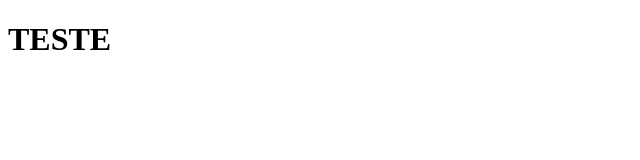
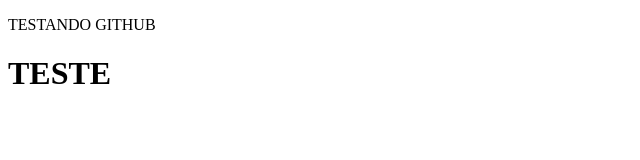
Before and after one commit to Pedrophaf7/front-aula6, a plain HTML site: page INDEX.HTML in a window 1280 px wide. Shown: the whole page, without its empty margins (0-640 px from the left). Drawn offline with Linux system fonts and the light colour scheme.

Commit message:
Atualiza projeto

```diff
--- a/INDEX.HTML
+++ b/INDEX.HTML
@@ -4,6 +4,8 @@
     <meta charset="UTF-8">
     <meta name="viewport" content="width=device-width, initial-scale=1.0">
     <title>Document</title>
+
+    <p> TESTANDO GITHUB</p>
 </head>
 <body>
     <h1> TESTE</h1>
```
